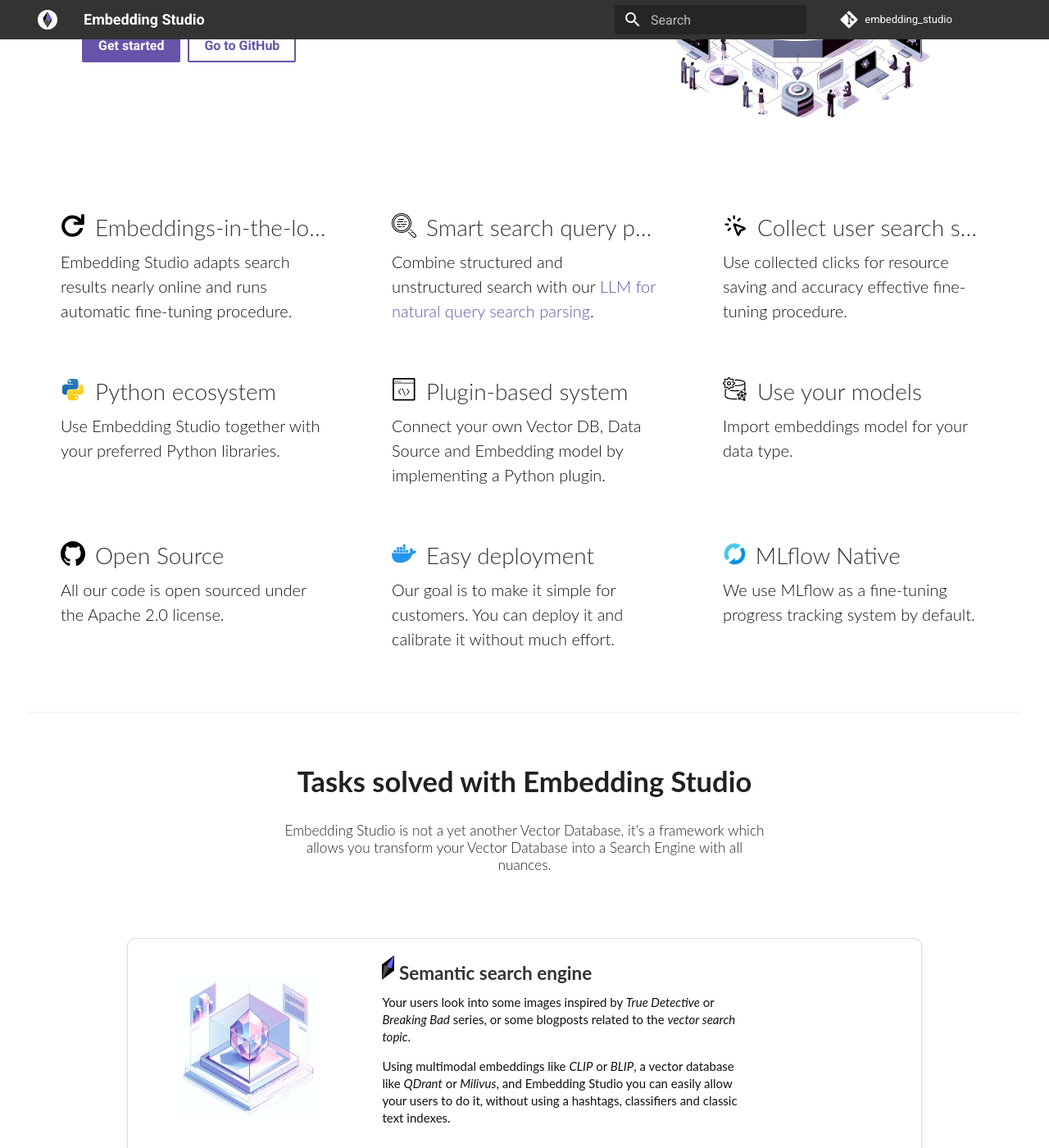
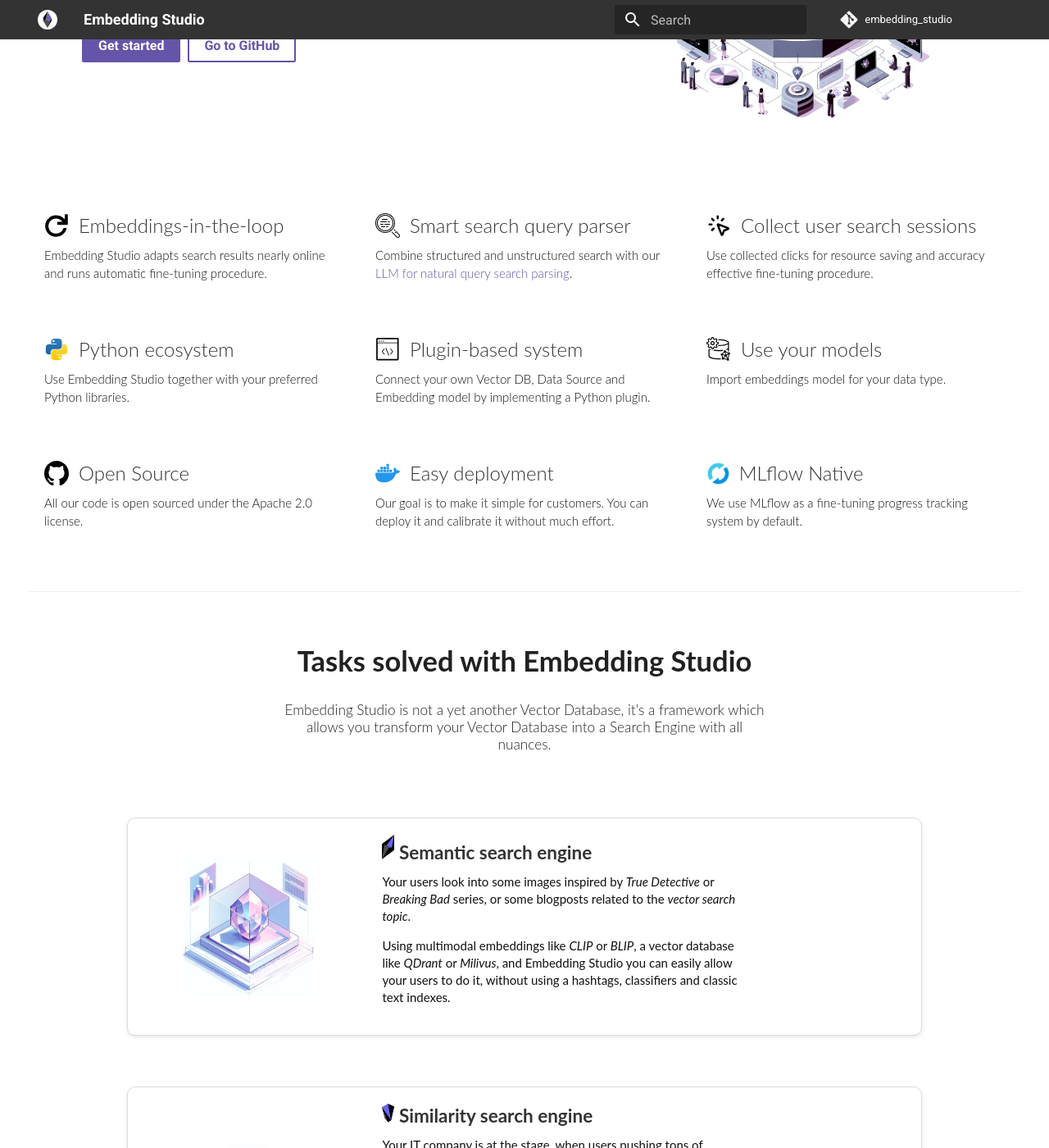
Before and after one commit to EulerSearch/embedding_studio, an MkDocs documentation site: the page built from docs/index.md, in a window 1280 px wide and 1400 px high, scrolled down 359 px. Shown: the whole window at 82% size. Built offline with MkDocs 1.6.1 and Material for MkDocs 9.7.7, drawn with Linux system fonts in a browser that asks for light colours; comment, search, counter and statistics services are not loaded.

Commit message:
[fix]: main page font size (#29)

```diff
--- a/docs/stylesheets/extra.css
+++ b/docs/stylesheets/extra.css
@@ -87,14 +87,14 @@
   font-family: 'Lato', sans-serif;
   font-weight: 300;
   box-sizing: border-box;
-  padding: 0.1rem 2rem;
+  padding: 0.1rem 1rem;
   word-break: break-word
 }
 
 .feature-item h2 {
   color: #333;
   font-weight: 300;
-  font-size: 1.4rem;
+  font-size: 1.2rem;
   white-space: nowrap;
   overflow: hidden;
   text-overflow: ellipsis;
@@ -112,7 +112,7 @@
 }
 
 .feature-item p {
-  font-size: 1rem;
+  font-size: 0.75rem;
   line-height: 1.5em;
   text-rendering: optimizeLegibility;
   -webkit-font-smoothing: antialiased;
```
